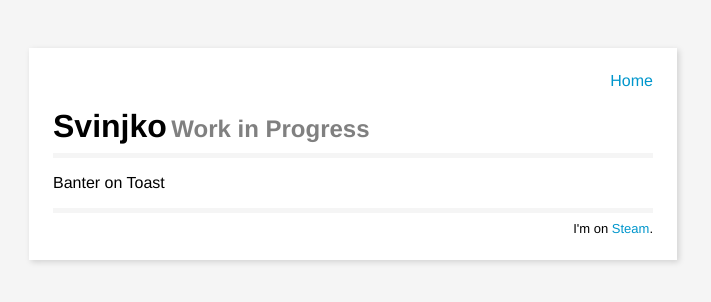
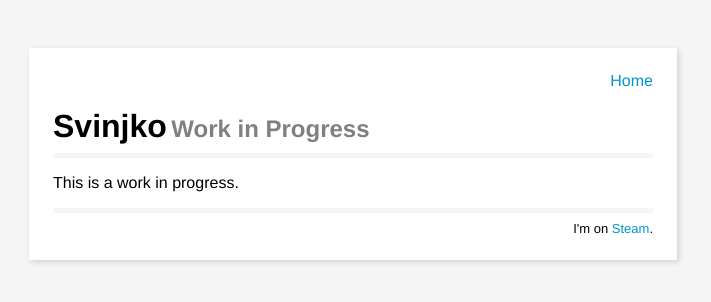
Before and after one commit to svinjko/svinjko.github.io, a Jekyll site: the page built from index.md, in a window 1280 px wide. Shown: the top 302 px of the page, without its empty margins (287-998 px from the left). Built offline with Jekyll 4.4.1, drawn with Linux system fonts in a browser that asks for light colours.

Commit message:
Update index.md

```diff
--- a/index.md
+++ b/index.md
@@ -3,4 +3,4 @@ layout: default
 title: Work in Progress
 ---
 
-Banter on Toast
+This is a work in progress.
```
